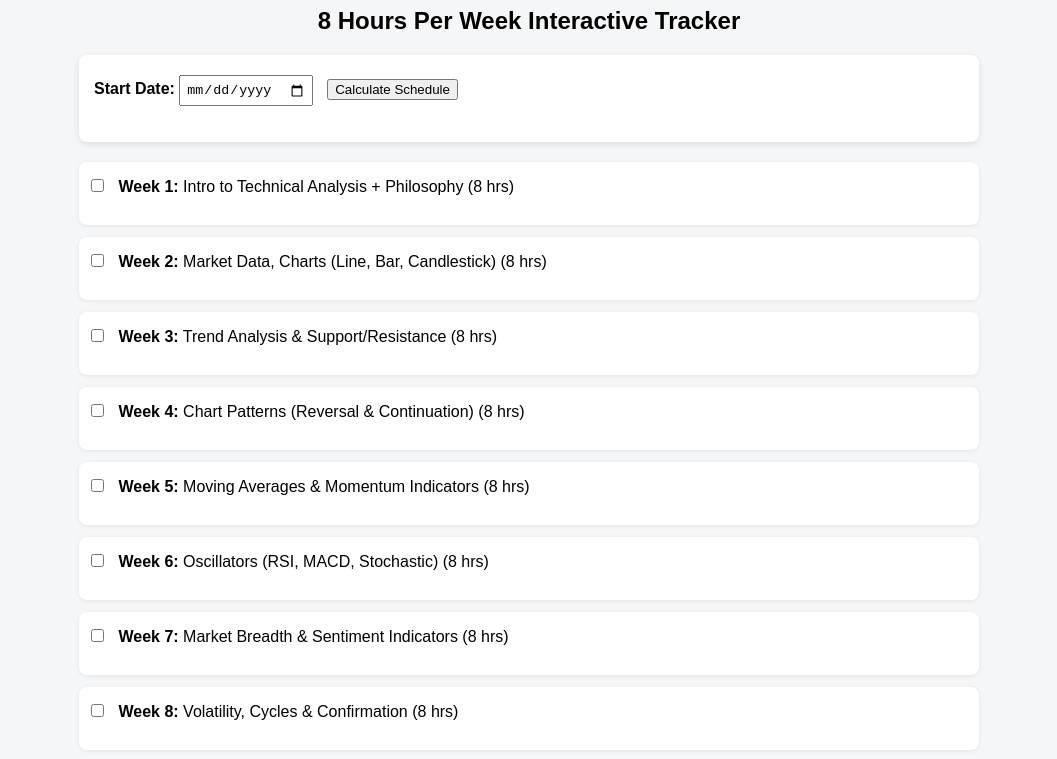
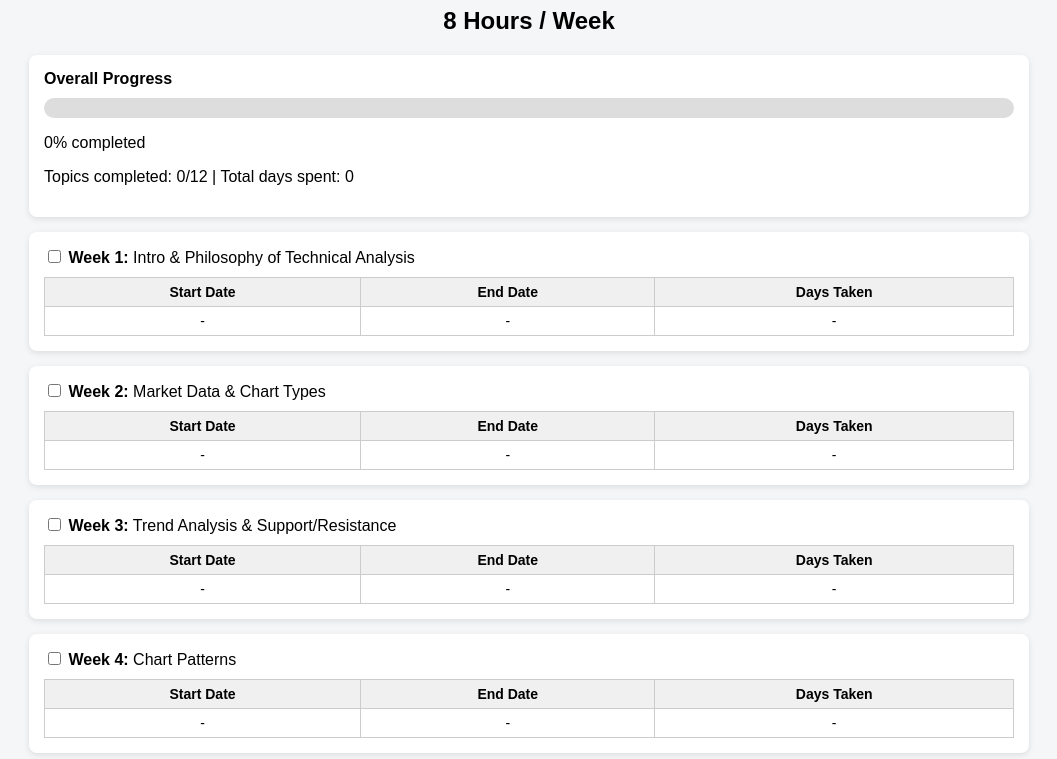
Before and after one commit to SimIceman/CMT-Study, a plain HTML site: page index.html in a window 1280 px wide. Shown: the part 93-852 px from the top of the page, without its empty margins (111-1168 px from the left). Drawn offline with Linux system fonts and the light colour scheme.

Commit message:
Update index.html

```diff
--- a/index.html
+++ b/index.html
@@ -1,137 +1,179 @@
 <!DOCTYPE html>
 <html lang="en">
 <head>
-  <meta charset="UTF-8" />
-  <meta name="viewport" content="width=device-width, initial-scale=1.0" />
-  <title>CMT Level 1 – Interactive Study Tracker</title>
+<meta charset="UTF-8">
+<meta name="viewport" content="width=device-width, initial-scale=1.0">
+<title>CMT Level 1 – Smart Study Tracker</title>
+
 <style>
 body {
   font-family: Arial, sans-serif;
-      background: #f4f6f8;
-      padding: 20px;
-      max-width: 900px;
-      margin: auto;
+  background:#f4f6f8;
+  padding:20px;
+  max-width:1000px;
+  margin:auto;
 }
-    h1, h2 {
-      text-align: center;
+
+h1,h2 { text-align:center; }
+
+.progress-box, .week {
+  background:#fff;
+  padding:15px;
+  margin-bottom:15px;
+  border-radius:8px;
+  box-shadow:0 2px 6px rgba(0,0,0,0.1);
 }
-    .controls {
-      background: #ffffff;
-      padding: 15px;
-      border-radius: 8px;
-      margin-bottom: 20px;
-      box-shadow: 0 2px 6px rgba(0,0,0,0.1);
+
+.progress-bar {
+  height:20px;
+  background:#ddd;
+  border-radius:10px;
+  overflow:hidden;
+  margin-top:10px;
 }
-    label {
-      font-weight: bold;
+
+.progress-fill {
+  height:100%;
+  width:0%;
+  background:#4CAF50;
+  transition:width 0.4s;
 }
-    input {
-      margin: 5px 10px 5px 0;
-      padding: 5px;
+
+.week.completed {
+  background:#d4edda;
 }
-    .week {
-      background: #ffffff;
-      margin-bottom: 12px;
-      padding: 12px;
-      border-radius: 8px;
-      box-shadow: 0 1px 4px rgba(0,0,0,0.08);
+
+table {
+  width:100%;
+  border-collapse:collapse;
+  margin-top:10px;
 }
-    .week.completed {
-      background: #d4edda;
+
+th, td {
+  border:1px solid #ccc;
+  padding:6px;
+  text-align:center;
+  font-size:14px;
 }
-    .progress {
-      margin-top: 20px;
-      background: #ffffff;
-      padding: 15px;
-      border-radius: 8px;
-      box-shadow: 0 2px 6px rgba(0,0,0,0.1);
-    }
+
+th { background:#f0f0f0; }
 </style>
 </head>
+
 <body>
 
-<h1>CMT Level 1 – Study Planner</h1>
-<h2>8 Hours Per Week Interactive Tracker</h2>
+<h1>CMT Level 1 – Interactive Study Tracker</h1>
+<h2>8 Hours / Week</h2>
 
-<div class="controls">
-  <label>Start Date:</label>
-  <input type="date" id="startDate" />
-  <button onclick="calculateDates()">Calculate Schedule</button>
-  <p id="endDate"></p>
-  <p id="timeRemaining"></p>
+<div class="progress-box">
+  <strong>Overall Progress</strong>
+  <div class="progress-bar">
+    <div class="progress-fill" id="progressFill"></div>
+  </div>
+  <p id="progressText">0% completed</p>
+  <p id="timeStats"></p>
 </div>
 
 <div id="weeks"></div>
 
-<div class="progress">
-  <h3>Progress</h3>
-  <p id="progressText">0 / 12 weeks completed</p>
-</div>
+<script>
+const topics = [
+ "Intro & Philosophy of Technical Analysis",
+ "Market Data & Chart Types",
+ "Trend Analysis & Support/Resistance",
+ "Chart Patterns",
+ "Moving Averages",
+ "Momentum Indicators",
+ "Oscillators (RSI, MACD)",
+ "Market Breadth & Sentiment",
+ "Volatility & Cycles",
+ "System Testing Basics",
+ "Ethics",
+ "Revision & Mock Exams"
+];
 
-<script>
-  const studyPlan = [
-    "Intro to Technical Analysis + Philosophy",
-    "Market Data, Charts (Line, Bar, Candlestick)",
-    "Trend Analysis & Support/Resistance",
-    "Chart Patterns (Reversal & Continuation)",
-    "Moving Averages & Momentum Indicators",
-    "Oscillators (RSI, MACD, Stochastic)",
-    "Market Breadth & Sentiment Indicators",
-    "Volatility, Cycles & Confirmation",
-    "System Testing & Statistics Basics",
-    "Ethics & Professional Conduct",
-    "Full Revision + Weak Areas",
-    "Mock Exams & Final Review"
-  ];
+let data = JSON.parse(localStorage.getItem("cmtTracker")) || {};
 
 const weeksDiv = document.getElementById("weeks");
 
-  studyPlan.forEach((topic, index) => {
-    const div = document.createElement("div");
-    div.className = "week";
-    div.innerHTML = `
-      <input type="checkbox" onchange="toggleComplete(this, ${index})" />
-      <strong>Week ${index + 1}:</strong> ${topic} (8 hrs)
-      <p id="date-${index}"></p>
+topics.forEach((topic, i) => {
+  const w = document.createElement("div");
+  w.className = "week";
+  w.innerHTML = `
+    <input type="checkbox" id="chk${i}">
+    <strong>Week ${i+1}:</strong> ${topic}
+    <table>
+      <tr>
+        <th>Start Date</th>
+        <th>End Date</th>
+        <th>Days Taken</th>
+      </tr>
+      <tr>
+        <td id="start${i}">-</td>
+        <td id="end${i}">-</td>
+        <td id="days${i}">-</td>
+      </tr>
+    </table>
   `;
-    weeksDiv.appendChild(div);
+  weeksDiv.appendChild(w);
+
+  const checkbox = w.querySelector("input");
+
+  if (data[i]?.completed) {
+    checkbox.checked = true;
+    w.classList.add("completed");
+  }
+
+  checkbox.addEventListener("change", () => toggleWeek(i, checkbox, w));
 });
 
-  function toggleComplete(checkbox, index) {
-    const weekDiv = checkbox.parentElement;
-    weekDiv.classList.toggle("completed", checkbox.checked);
-    updateProgress();
+function toggleWeek(i, checkbox, w) {
+  if (!data[i]) data[i] = {};
+
+  if (checkbox.checked) {
+    data[i].completed = true;
+    data[i].end = new Date().toISOString();
+    if (!data[i].start) data[i].start = new Date().toISOString();
+    w.classList.add("completed");
+  } else {
+    data[i].completed = false;
+    w.classList.remove("completed");
   }
 
-  function updateProgress() {
-    const completed = document.querySelectorAll(".week.completed").length;
-    document.getElementById("progressText").innerText = `${completed} / ${studyPlan.length} weeks completed`;
+  localStorage.setItem("cmtTracker", JSON.stringify(data));
+  render();
 }
 
-  function calculateDates() {
-    const startDateInput = document.getElementById("startDate").value;
-    if (!startDateInput) return;
+function render() {
+  let completed = 0;
+  let totalDays = 0;
 
-    const startDate = new Date(startDateInput);
-    studyPlan.forEach((_, i) => {
-      const weekStart = new Date(startDate);
-      weekStart.setDate(startDate.getDate() + i * 7);
-      document.getElementById(`date-${i}`).innerText = `Week starts: ${weekStart.toDateString()}`;
+  topics.forEach((_, i) => {
+    if (!data[i]) return;
+
+    const start = data[i].start ? new Date(data[i].start) : null;
+    const end = data[i].end ? new Date(data[i].end) : null;
+
+    document.getElementById(`start${i}`).innerText = start ? start.toDateString() : "-";
+    document.getElementById(`end${i}`).innerText = end ? end.toDateString() : "-";
+
+    if (start && end) {
+      const days = Math.ceil((end - start)/(1000*60*60*24));
+      document.getElementById(`days${i}`).innerText = days;
+      totalDays += days;
+    }
+
+    if (data[i].completed) completed++;
   });
 
-    const endDate = new Date(startDate);
-    endDate.setDate(startDate.getDate() + studyPlan.length * 7);
-    document.getElementById("endDate").innerText = `Expected Completion Date: ${endDate.toDateString()}`;
+  const percent = Math.round((completed / topics.length) * 100);
+  document.getElementById("progressFill").style.width = percent + "%";
+  document.getElementById("progressText").innerText = `${percent}% completed`;
+  document.getElementById("timeStats").innerText =
+    `Topics completed: ${completed}/${topics.length} | Total days spent: ${totalDays}`;
+}
 
-    const today = new Date();
-    const diffTime = endDate - today;
-    const diffDays = Math.ceil(diffTime / (1000 * 60 * 60 * 24));
-    if (diffDays > 0) {
-      document.getElementById("timeRemaining").innerText = `Days remaining: ${diffDays}`;
-    } else {
-      document.getElementById("timeRemaining").innerText = `Schedule completed or overdue`;
-    }
-  }
+render();
 </script>
 
 </body>
```
Lines whose indentation alone changed are shown as unchanged.
